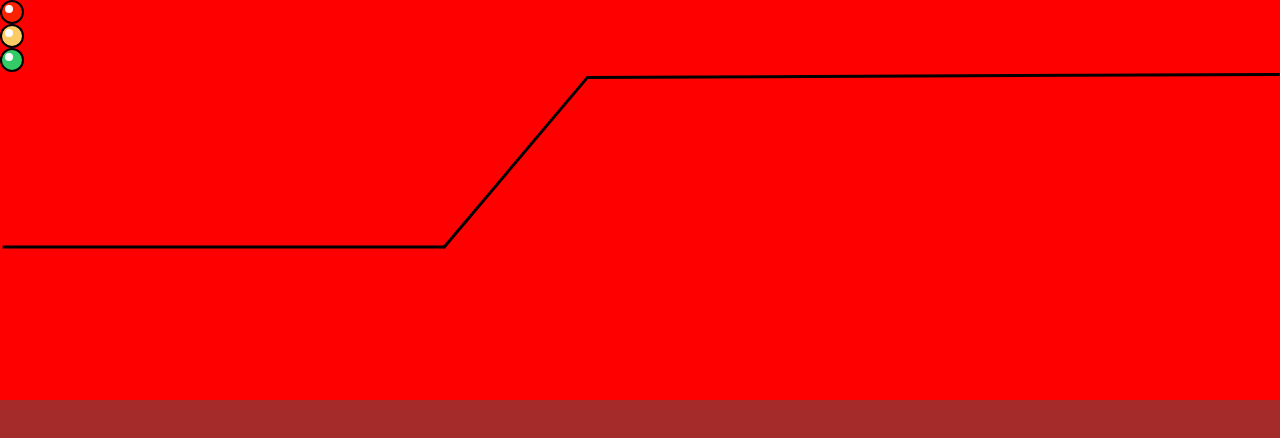
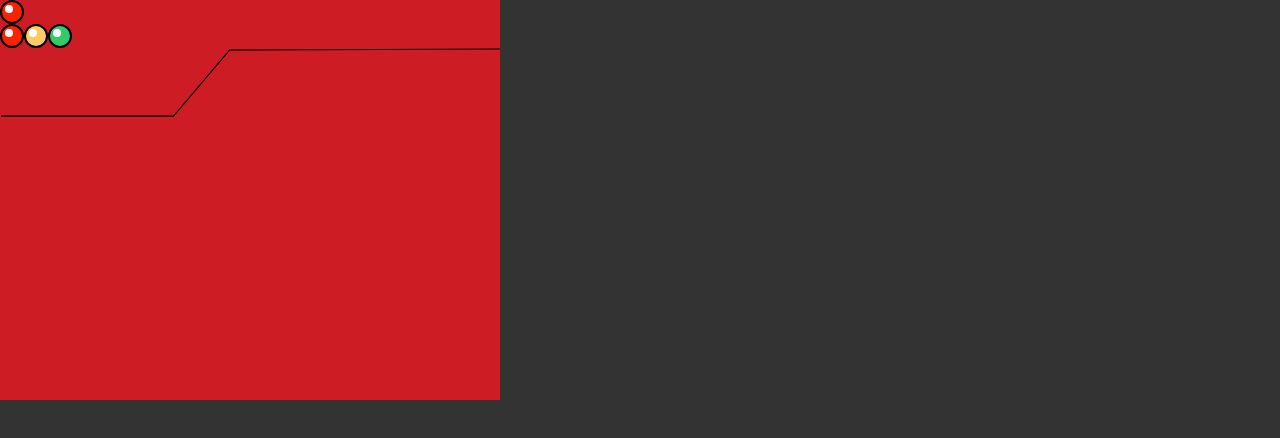
Before and after one commit to noelrock333/pokedex-bedu, a React (Create React App) app: page / in a window 1280 px wide. Shown: the top 438 px of the page. Built offline with nearby package versions, Linux system fonts and the light colour scheme.

Commit message:
Agregada linea de leds

```diff
--- a/src/components/PokedexLeft/index.js
+++ b/src/components/PokedexLeft/index.js
@@ -5,9 +5,12 @@ import PokedexLine from '../../assets/pokedex-line.svg'
 function PokedexLeft() {
     return (
         <PokedexLeftStyled>
-            <Led color="#FA2200" />
-            <Led color="#FBCB65" />
-            <Led color="#32CB65" />
+            <Led size="large" color="#FA2200" />
+            <div className="leds-row">
+                <Led color="#FA2200" />
+                <Led color="#FBCB65" />
+                <Led color="#32CB65" />
+            </div>
             <img className="pokedex-line" src={PokedexLine} />
         </PokedexLeftStyled>
     )
--- a/src/components/PokedexLeft/style.js
+++ b/src/components/PokedexLeft/style.js
@@ -1,12 +1,17 @@
 import styled from 'styled-components'
 
 const PokedexLeftStyled = styled.div`
-    background-color: red;
+    background-color: #CE1C24;
     height: 400px;
+    max-width: 500px;
     width: 100%;
     .pokedex-line {
         width: 100%;
     }
+    .leds-row {
+        display: flex;
+        flex-direction: row;
+    }
 `
 
 export default PokedexLeftStyled
--- a/src/index.css
+++ b/src/index.css
@@ -5,7 +5,7 @@ body {
     sans-serif;
   -webkit-font-smoothing: antialiased;
   -moz-osx-font-smoothing: grayscale;
-  background-color: brown;
+  background-color: #333;
 }
 
 code {
```
